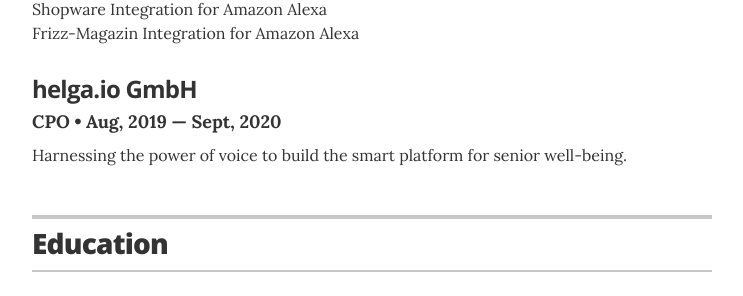
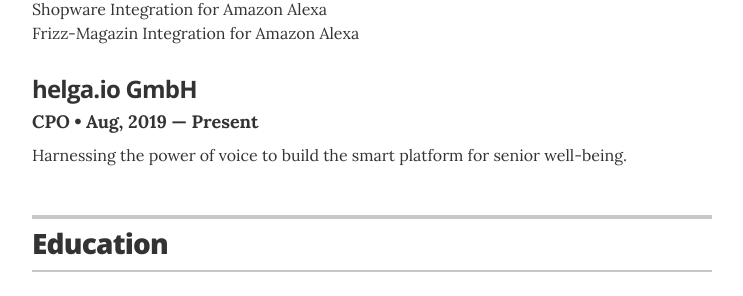
Before and after one commit to BrianInGermany/brian-profile, a Jekyll site: the page built from index.html, in a window 1280 px wide. Shown: the part 571-867 px from the top of the page, without its empty margins (268-1011 px from the left). Built offline with Jekyll 4.4.1, drawn with Linux system fonts in a browser that asks for light colours.

Commit message:
edit helga

```diff
--- a/_data/experience.yml
+++ b/_data/experience.yml
@@ -14,7 +14,7 @@
 - company: helga.io GmbH
   url: https://helga.io
   position: CPO
-  duration:  Aug, 2019 &mdash; Sept, 2020
+  duration:  Aug, 2019 &mdash; Present
   summary: Harnessing the power of voice to build the smart platform for senior well-being.
 
 
```
